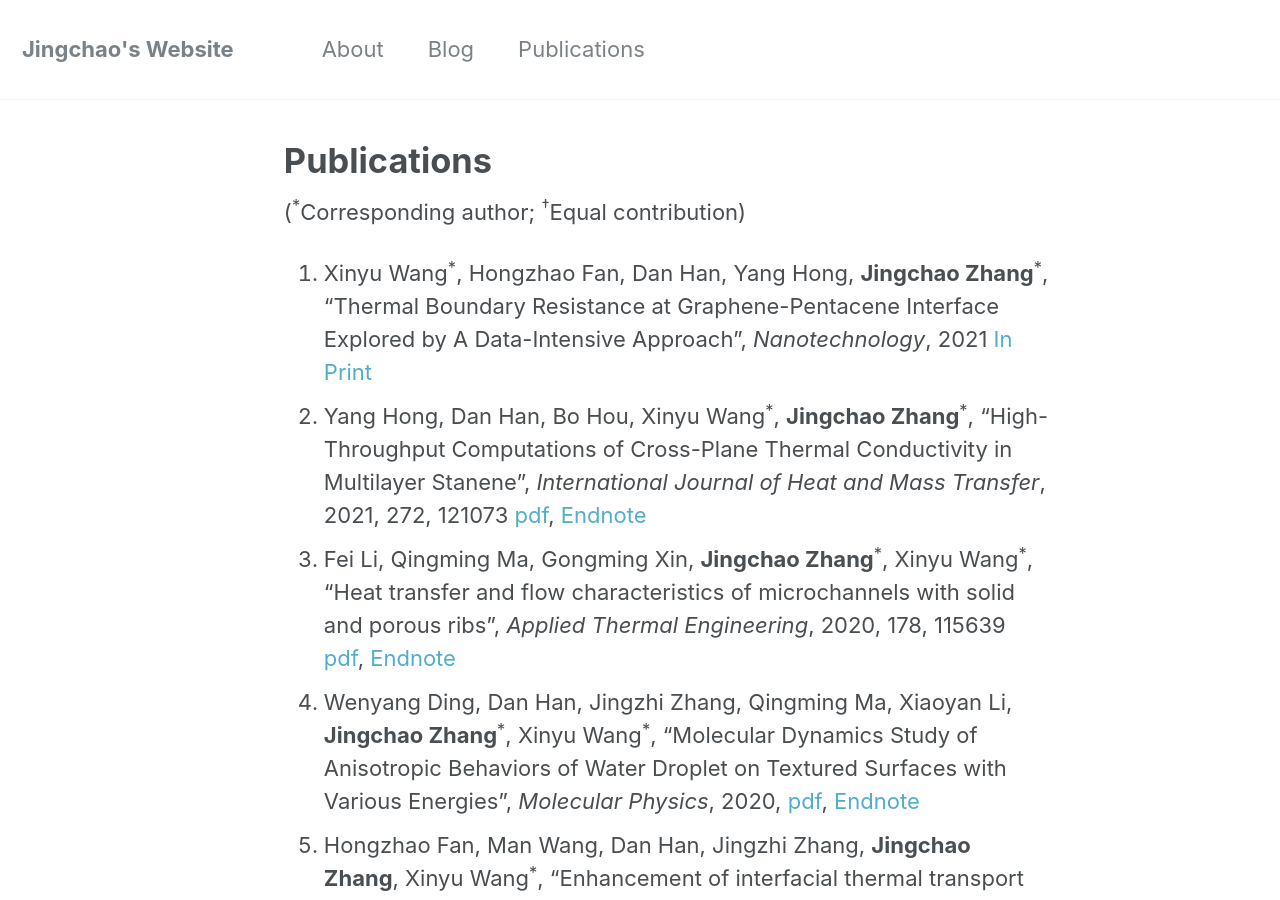
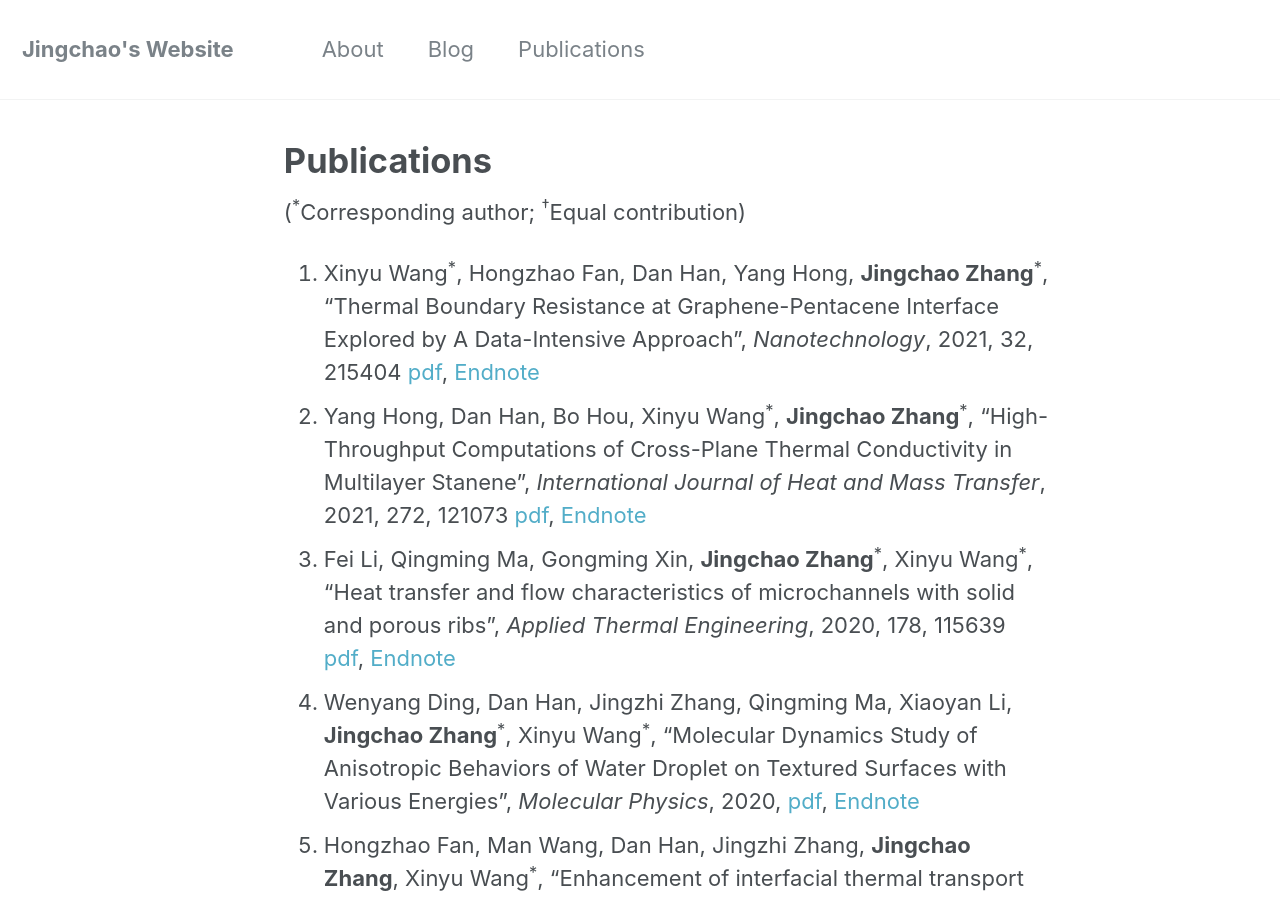
Before and after one commit to JingchaoZhang/JingchaoZhang.github.io, a Jekyll site: the page built from _pages/publications.md, in a window 1280 px wide and 900 px high. Built offline with Jekyll 4.4.1, drawn with Linux system fonts in a browser that asks for light colours.

Commit message:
Update publications.md

```diff
--- a/_pages/publications.md
+++ b/_pages/publications.md
@@ -7,7 +7,7 @@
 
 (<sup>\*</sup>Corresponding author; <sup>†</sup>Equal contribution)
 
-1. Xinyu Wang<sup>\*</sup>, Hongzhao Fan, Dan Han, Yang Hong, **Jingchao Zhang**<sup>\*</sup>, "Thermal Boundary Resistance at Graphene-Pentacene Interface Explored by A Data-Intensive Approach", *Nanotechnology*, 2021 [In Print](https://iopscience.iop.org/article/10.1088/1361-6528/abe749)
+1. Xinyu Wang<sup>\*</sup>, Hongzhao Fan, Dan Han, Yang Hong, **Jingchao Zhang**<sup>\*</sup>, "Thermal Boundary Resistance at Graphene-Pentacene Interface Explored by A Data-Intensive Approach", *Nanotechnology*, 2021, 32, 215404 [pdf](https://drive.google.com/file/d/1AcEVYFfYAEEPisRVgxOCoeWjl8AfNH-_/view?usp=sharing), [Endnote](https://drive.google.com/uc?export=download&id=1FoGh5PeH00QuHd9dqC-IvM3GcnJgR6V_)
 1. Yang Hong, Dan Han, Bo Hou, Xinyu Wang<sup>\*</sup>, **Jingchao Zhang**<sup>\*</sup>, "High-Throughput Computations of Cross-Plane Thermal Conductivity in Multilayer Stanene", *International Journal of Heat and Mass Transfer*, 2021, 272, 121073 [pdf](https://drive.google.com/file/d/1pxm9_brr3WYJ8nxofIMnBJYjYlbDMldg/view?usp=sharing), [Endnote](https://drive.google.com/uc?export=download&id=1c9AjfHcS7YwAX2cjM5y45bvDCfFkJEcp)
 1. Fei Li, Qingming Ma, Gongming Xin, **Jingchao Zhang**<sup>\*</sup>, Xinyu Wang<sup>\*</sup>, "Heat transfer and flow characteristics of microchannels with solid and porous ribs", *Applied Thermal Engineering*, 2020, 178, 115639 [pdf](https://drive.google.com/file/d/1L4Ve3W8WaWSMiDQL0IOmuG8vqyqlnQkV/view?usp=sharing), [Endnote](https://drive.google.com/uc?export=download&id=1_pSbhmsLvi6zaxLrK406ANJVZ-SqrVFH)
 1. Wenyang Ding, Dan Han, Jingzhi Zhang, Qingming Ma, Xiaoyan Li, **Jingchao Zhang**<sup>\*</sup>, Xinyu Wang<sup>\*</sup>, "Molecular Dynamics Study of Anisotropic Behaviors of Water Droplet on Textured Surfaces with Various Energies", *Molecular Physics*, 2020, [pdf](https://drive.google.com/file/d/17EweW9Nadgzq5fmlGGgJbsEOUZMjzIZ1/view?usp=sharing), [Endnote](https://drive.google.com/uc?export=download&id=1CGgmMsgDAomRC93rx-6LlZ3xnZOmDo1X)
```
